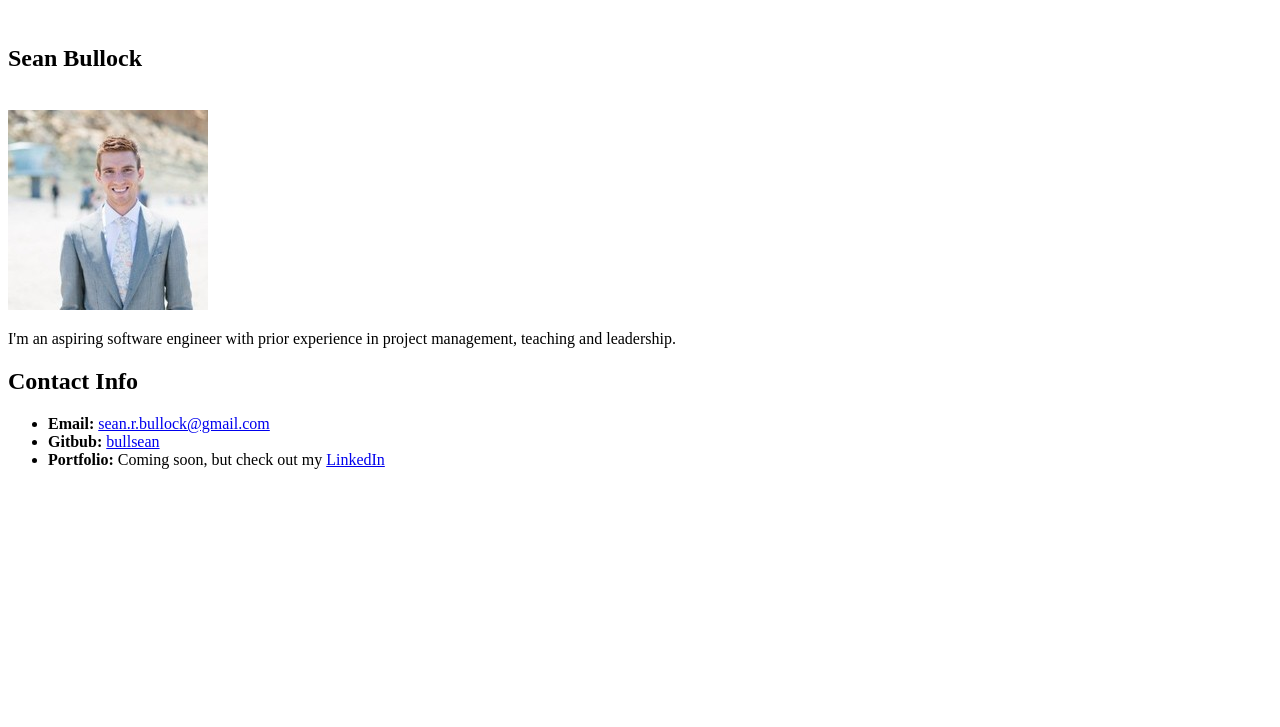
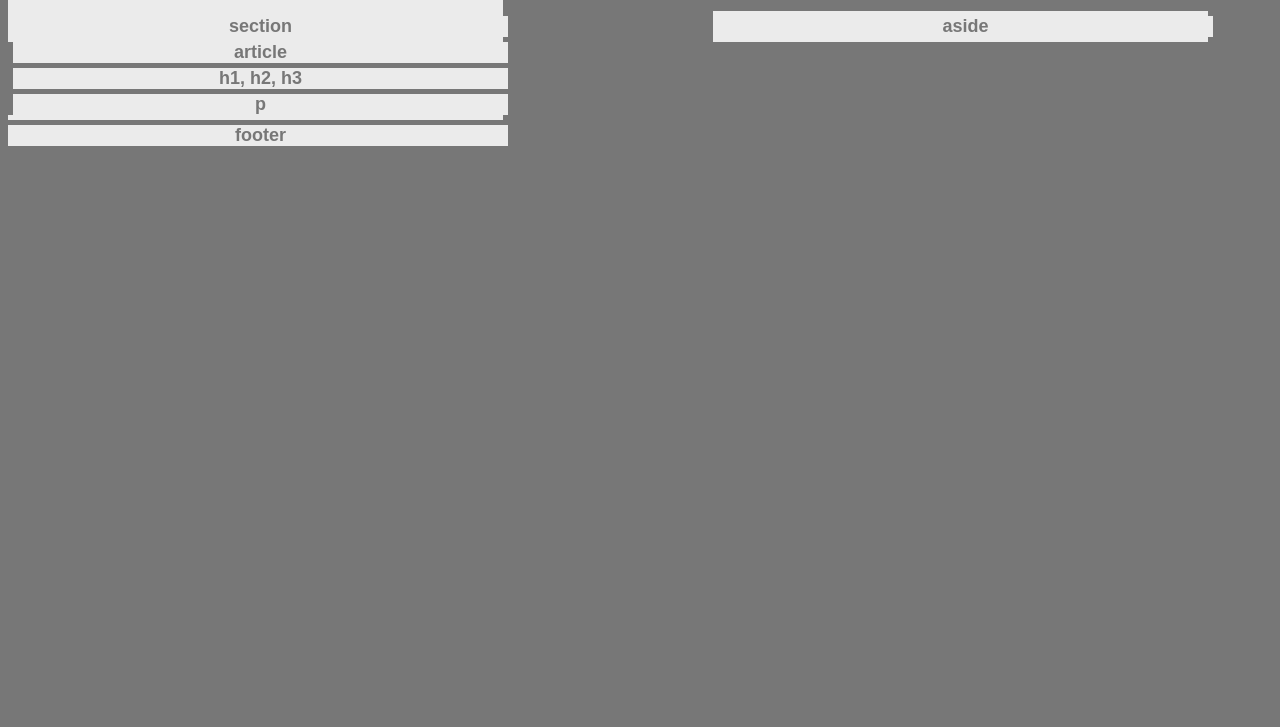
Before and after one commit to bullsean/HW-Wireframe, a plain HTML site: page index.html in a window 1280 px wide. Shown: the part 73-800 px from the top of the page. Drawn offline with Linux system fonts and the light colour scheme.

Commit message:
updating

```diff
--- a/index.html
+++ b/index.html
@@ -1,27 +1,34 @@
 <!DOCTYPE html>
 <html>
     <head>
-        <title>My Portfolio</title>
+        <title>First Easier Homework</title>
         <link rel="stylesheet" type="text/css" href="style.css">
 
     </head>
     <body>
+        <h1>header</h1>
+        <nav>nav</nav>
+        <div class="clearfix">
+        <section id="float-section">
+            <h1>section</h1>
+            <article>
+                <h1>article</h1>
+                <p>
+                    <h1>h1, h2, h3</h1>
+                </p>
+                <p>
+                    <h1>p</h1>
+                </p>
+            </article>
 
-        <h1>Student Bio</h1>
-         <br>
-         <h2>Sean Bullock</h2>
-         <br>
-         <img src="Prof Pic.jpg" alt="Sean Bullock" height="200" width="200">
-         <p>I'm an aspiring software engineer with prior experience in project management, teaching and leadership.</p>
-
-         <h2>Contact Info</h2>
-
-         <ul>
-             <li><strong>Email:</strong> <a href="mailto:sean.r.bullock@gmail.com">sean.r.bullock@gmail.com</a></li>
-             <li><strong>Gitbub:</strong> <a href="https://github.com/bullsean" target="_blank">bullsean</a></li>
-             <li><strong>Portfolio:</strong> Coming soon, but check out my <a href="https://www.linkedin.com/in/bullocksean/" target="_blank">LinkedIn</a></li>
-         </ul>
-
+        </section>
+        <aside>
+            <h1>aside</h1>
+        </aside>
+        </div>
+        <footer>
+            <h1>footer</h1>
+        </footer>
 
     </body>
 </html>
--- a/style.css
+++ b/style.css
@@ -0,0 +1,52 @@
+body {
+    background-color: #777;
+    font-family: 'Arial', 'Helvetica Neue', Helvetica, sans-serif;
+    color: #777;
+    width: 1200px;
+    font-size: 18px;
+
+}
+
+h1,
+nav,
+section,
+aside,
+footer {
+    background-color: #ebebeb;
+    width: 495px;
+}
+
+nav {
+    height: 50px;
+}
+
+#float-section {
+    float: left;
+
+}
+aside {
+    float: right
+}
+
+.clearfix::after {
+    content: "";
+    display: block;
+    clear: both;
+}
+
+article {
+    color: #ebebeb;
+    background-color: #777;
+
+}
+
+
+
+h1,
+p {
+    color: #777;
+    background: #ebebeb;
+    text-align: center;
+    font-size: 18px;
+    margin: 5px;
+}
```
